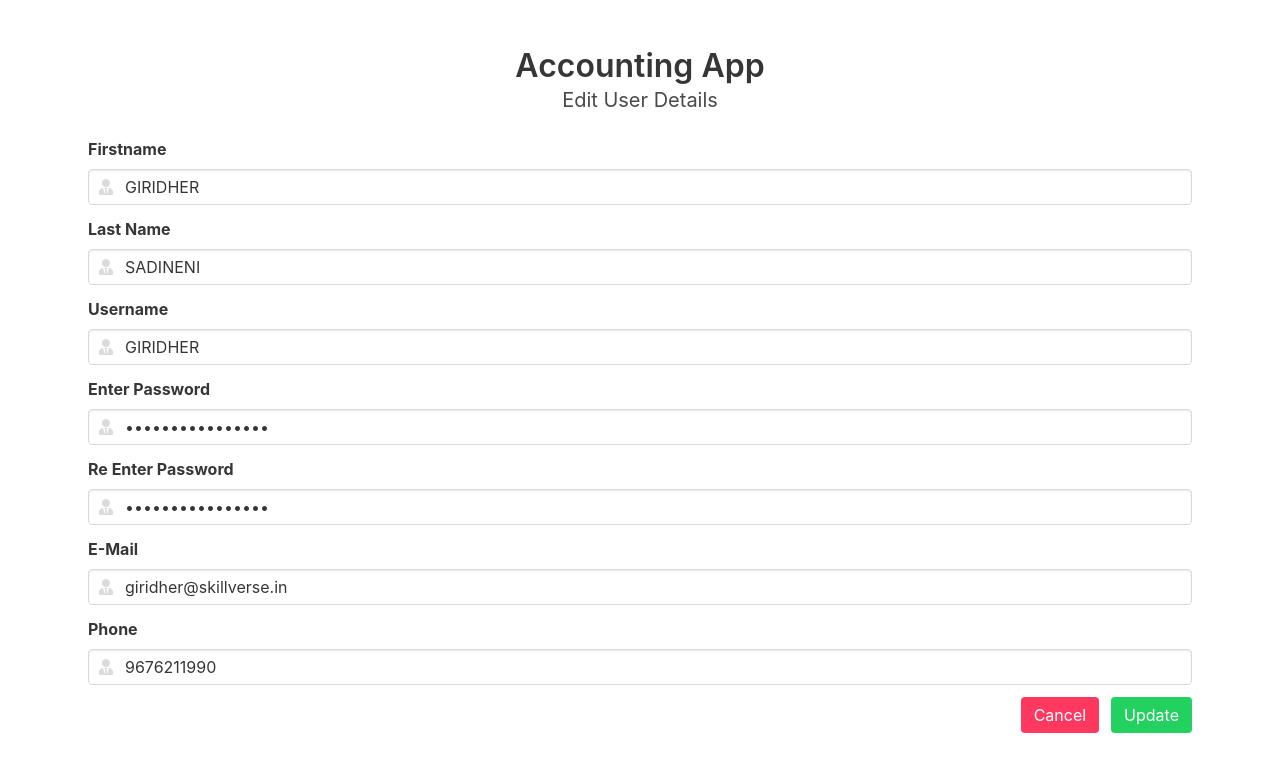
After one commit to deepthidhaaram/accapp, a PHP site: page /dashboard/editdetails.php?id=1 in a window 1280 px wide. The commit adds this page. Shown: the top 780 px of the page. Run offline with PHP 8.4, Linux system fonts and the light colour scheme; data comes from the database, SQL or seed files in the repository; data that the repository does not hold is empty.

Commit message:
CRUD Operations Completed

```diff
--- /dev/null
+++ b/dashboard/editdetails.php
@@ -0,0 +1,112 @@
+
+<?php
+include("../includes/config.php");
+$conn=new mysqli($servername,$dbuser,$dbpwd,$dbname);
+if($conn->connect_error){
+echo "Database Connection Error".$conn->connect_error;
+}else{
+    $getuserdetails="select * from users where USER_ID=".$_GET['id'];
+    $users=$conn->query($getuserdetails);
+    //var_dump($users);
+    $user=mysqli_fetch_assoc($users);
+   // print_r($user);
+}
+
+?>
+
+
+<!DOCTYPE html>
+<html lang="en">
+<head>
+    <meta charset="UTF-8">
+    <meta name="viewport" content="width=device-width, initial-scale=1.0">
+    <meta http-equiv="X-UA-Compatible" content="ie=edge">
+    <title>Personal Accounting App</title>
+    <link href="https://cdnjs.cloudflare.com/ajax/libs/bulma/0.7.4/css/bulma.css" rel="stylesheet">
+    <link rel="stylesheet" href="https://use.fontawesome.com/releases/v5.7.2/css/all.css" integrity="sha384-fnmOCqbTlWIlj8LyTjo7mOUStjsKC4pOpQbqyi7RrhN7udi9RwhKkMHpvLbHG9Sr" crossorigin="anonymous">
+</head>
+<body>
+<div class="container">
+<div class="section">
+        <div class="row">
+        <form action="updateuser.php" method="POST">
+            <div class="col">
+                <h1 class="title has-text-centered">Accounting App</h1>
+                <h1 class="subtitle has-text-centered">Edit User Details</h1>
+
+                <div class="form">
+                <div class="field">
+                    <label for="firstname" class="label" >Firstname</label>
+                    <p class="control has-icons-left">
+                        <input type="text" class="input has-icons-left" name="firstname" required value="<?php echo $user['FIRSTNAME'];?>">
+                        <span class="icon is-small is-left"><i class="fas fa-user-tie"></i></span>
+                    </p>
+                </div>
+
+                <div class="field">
+                    <label for="lastname" class="label" >Last Name</label>
+                    <p class="control has-icons-left">
+                        <input type="text" class="input has-icons-left" name="lastname" required value="<?php echo $user['LASTNAME'];?>">
+                        <span class="icon is-small is-left"><i class="fas fa-user-tie"></i></span>
+                    </p>
+                </div>
+
+                <div class="field">
+                    <label for="username" class="label" >Username</label>
+                    <p class="control has-icons-left">
+                        <input type="text" class="input has-icons-left" name="username" required value="<?php echo $user['USERNAME'];?>">
+                        <span class="icon is-small is-left"><i class="fas fa-user-tie"></i></span>
+                    </p>
+                </div>
+
+                <div class="field">
+                    <label for="password" class="label" >Enter Password</label>
+                    <p class="control has-icons-left">
+                        <input type="password" class="input has-icons-left" name="password" required value="<?php echo $user['PASSWORD'];?>">
+                        <span class="icon is-small is-left"><i class="fas fa-user-tie"></i></span>
+                    </p>
+                </div>
+
+                <div class="field">
+                    <label for="confirmpwd" class="label" >Re Enter Password</label>
+                    <p class="control has-icons-left">
+                        <input type="password" class="input has-icons-left" name="confirmpwd" required value="<?php echo $user['PASSWORD'];?>">
+                        <span class="icon is-small is-left"><i class="fas fa-user-tie"></i></span>
+                    </p>
+                </div>
+                <div class="field">
+                    <label for="email" class="label" >E-Mail</label>
+                    <p class="control has-icons-left">
+                        <input type="text" class="input has-icons-left" name="email" value="<?php echo $user['EMAIL'];?>">
+                        <span class="icon is-small is-left"><i class="fas fa-user-tie"></i></span>
+                    </p>
+                </div>
+                <div class="field">
+                    <label for="phone" class="label" >Phone</label>
+                    <p class="control has-icons-left">
+                        <input type="text" class="input has-icons-left" name="phone" required value="<?php echo $user['PHONE'];?>">
+                        <span class="icon is-small is-left"><i class="fas fa-user-tie"></i></span>
+                    </p>
+                </div>
+                    <div class="level-right">
+                        <div class="level-item">
+                        <a href="<?php echo $_SERVER['HTTP_REFERER'];?>" class="button is-danger">Cancel</a>
+
+                        </div>
+                        <div class="level-item">
+                        <input type="submit" class="button is-success" value="Update">
+                        </div>
+
+                    </div>
+            </div>
+        </div>
+        <input type="hidden" name="USERID" value="<?php echo $user['USER_ID']?>">
+        </form>
+</div>
+
+</div>
+
+
+
+</body>
+</html>
--- a/dashboard/layout/header.php
+++ b/dashboard/layout/header.php
@@ -8,7 +8,7 @@
     <link rel="stylesheet" href="/assets/css/bulma.css">
     <link rel="stylesheet" href="/assets/css/style.css">
 </head>
-<body>
+<body class="container">
 <!--header>
 <div class="row level">
 <div class="column is-3 level-item level-left">
--- a/dashboard/users.php
+++ b/dashboard/users.php
@@ -20,6 +20,8 @@ else{
             <th>USER NAME</th>
             <th>EMAIL ID</th>
             <th>PHONE </th>
+            <th>Actions </th>
+
             </tr>
         </thead><tbody>';
         while($user=mysqli_fetch_assoc($users)){
@@ -29,6 +31,10 @@ else{
             echo "<td>".$user['USERNAME']."</td>";
             echo "<td>".$user['EMAIL']."</td>";
             echo "<td>".$user['PHONE']."</td>";
+            echo '<td>
+                <a href="editdetails.php?id='.$user['USER_ID'].'" class="button is-info">Edit</a>
+                <a href="deleteuser.php?id='.$user['USER_ID'].'" class="button is-danger">Delete</a></td>';
+
             echo "</tr>";
         }
         echo "<tbody>
```
Also changed, not shown: dashboard/deleteuser.php (added, +27 -0 lines), dashboard/updateuser.php (added, +43 -0 lines).
